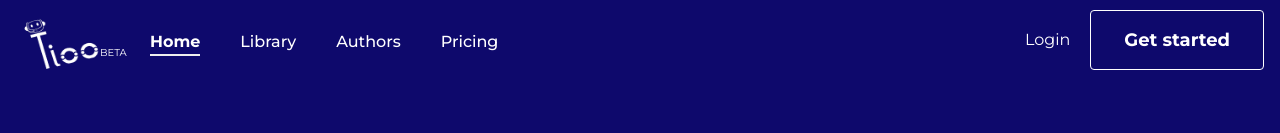
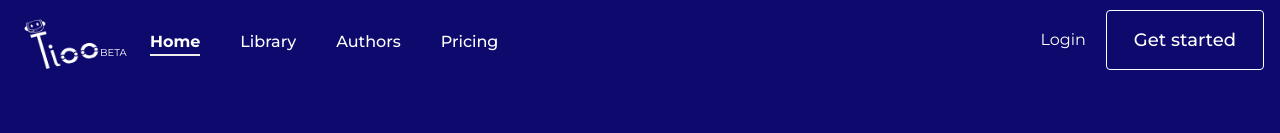
Before and after one commit to debug-evenstar/TiooLandingPage, a React (Create React App) app: page / in a window 1280 px wide. Shown: the top 133 px of the page. Built offline with nearby package versions, Linux system fonts and the light colour scheme; a web font is replaced by a local one.

Commit message:
edited nav button

```diff
--- a/src/components/Ui/Button.tsx
+++ b/src/components/Ui/Button.tsx
@@ -68,13 +68,13 @@ export const Button4: React.FC<button> = ({
   return (
     <div
       //   className={`flex justify-center items-center font-[poppins] h-[${height}px] w-[${width}px] bg-[#4F46E5] rounded-[8px] text-[white]`}
-      className={`flex text-center border-[1px] py-[15px] px-[33px] justify-center items-center h-full w-full text-white  rounded-[10px] sm:rounded-[4px] cursor-pointer ${
+      className={`flex text-center border-[1px] py-[12px] px-[27px] justify-center items-center h-full w-full text-white  rounded-[10px] sm:rounded-[4px] cursor-pointer ${
         variant == "default" ? ` border-[#FFF]` : ` border-[#4F46E5] `
       }`}
       onClick={onclick}
     >
       <p
-        className={`text-[12px] sm:text-[18px] font-[700] ${
+        className={`text-[12px] sm:text-[18px] font-[500] ${
           variant == "default" ? `text-white` : `text-[#4F46E5]`
         } `}
       >
```
